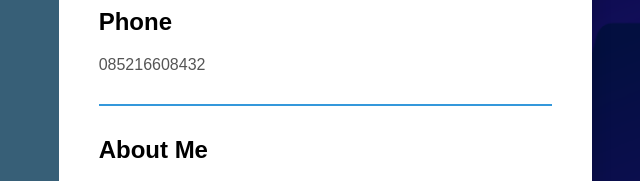
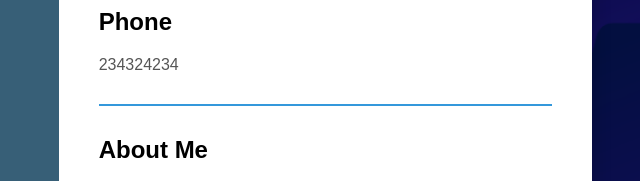
Before and after one commit to aditkurniadi/Code, a plain HTML site: page index.html in a window 1280 px wide. Shown: the part 354-535 px from the top of the page, 448-1088 px from the left. Drawn offline with Linux system fonts and the light colour scheme.

Commit message:
Update index.html

```diff
--- a/index.html
+++ b/index.html
@@ -29,7 +29,7 @@
         </div>
         <div class="info">
           <h2>Phone</h2>
-          <p>085216608432</p>
+          <p>234324234</p>
         </div>
         <div class="animated-border"></div>
         <div class="info">
```
